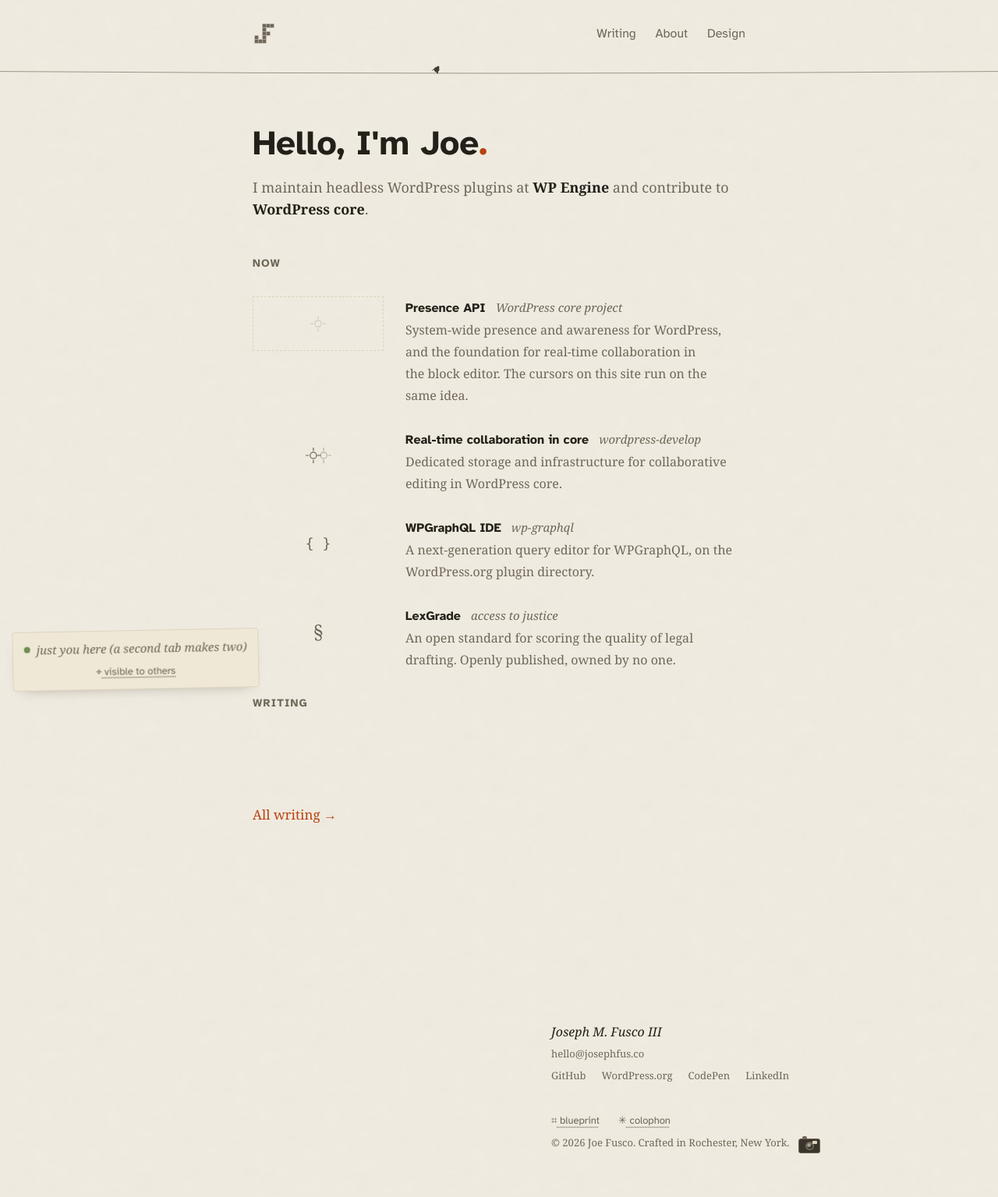
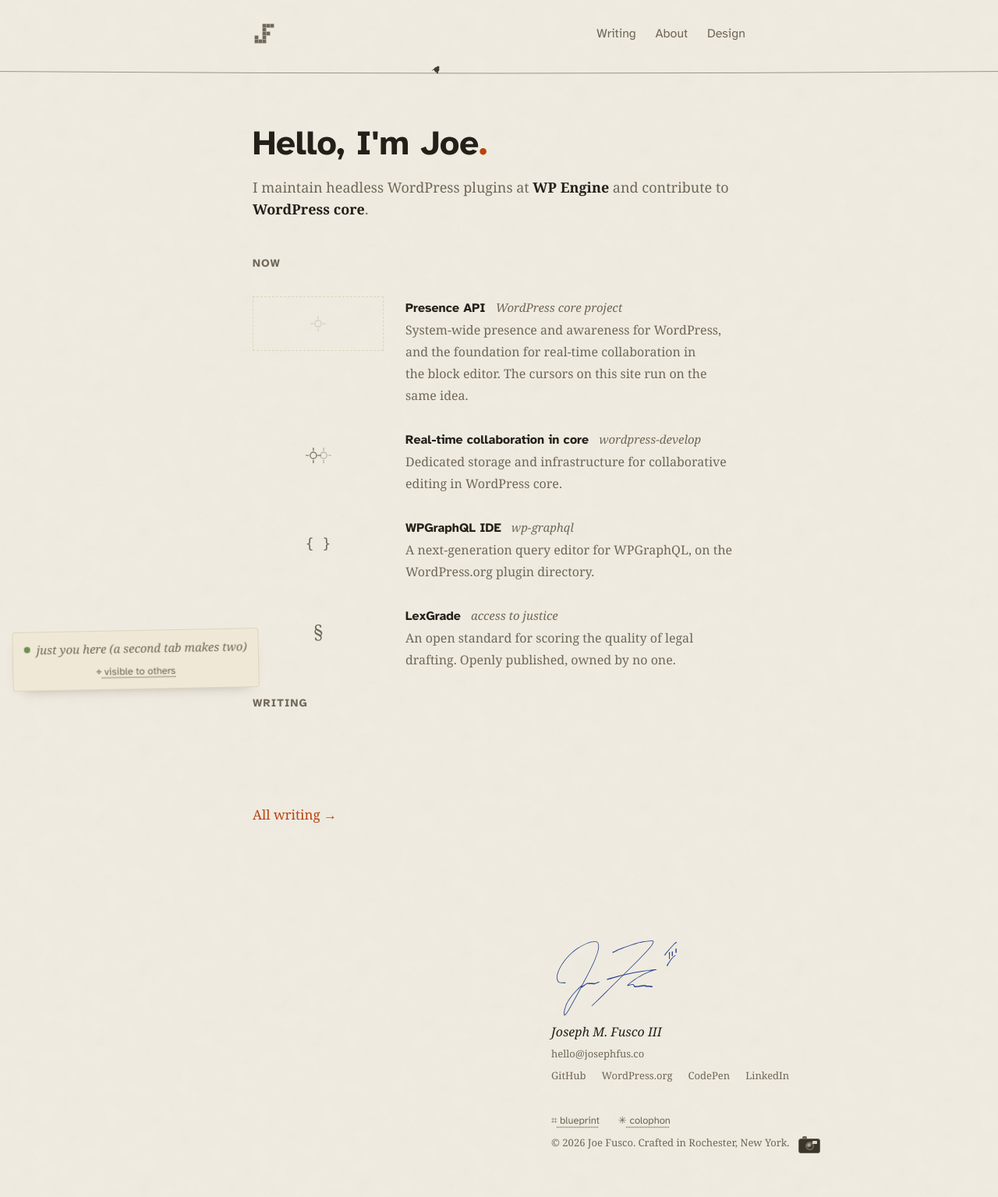
Before and after one commit to josephfusco/josephfusco.github.io, a Jekyll site: the page built from index.html, in a window 1280 px wide. Shown: the whole page at 78% size. Built offline with Jekyll 4.4.1, drawn with Linux system fonts in a browser that asks for light colours.

Commit message:
The signature is written, not scrubbed
The scroll-driven wipe was tied to scroll position, so a flick
finished it in a blink and a footer already in view never played
it at all. A signature is written. When the footer first enters
view, the eight strokes now appear in the order the hand drew
them, 140ms apart, once. Without JavaScript or under reduced
motion the ink is simply there.

Co-Authored-By: Claude Fable 5 <noreply@anthropic.com>
Claude-Session: https://claude.ai/code/session_019vAcPMvpcgUVRcyZCqV9hM

```diff
--- a/assets/css/redesign.css
+++ b/assets/css/redesign.css
@@ -743,7 +743,7 @@ html[data-blueprint] .blueprint-systems {
   .presence-dot, .typing span, .flame,
   .site-mark rect, .site-name-text,
   .posts li, .read-progress { animation: none !important; }
-  .signature-ink { animation: none !important; mask: none !important; }
+  .signature-ink path { animation: none !important; opacity: 1 !important; }
   .read-progress { display: none; }
   .cheese { display: none; }
   .peer-cursor { transition: none; }
@@ -1101,22 +1101,22 @@ h1, h2, h3, h4,
   color: #26418f;
 }
 .signature-ink svg { display: block; width: 100%; height: auto; }
-/* The signature signs itself as it scrolls into view, an ink wipe
-   driven by the reader's own scroll. Still ink everywhere else. */
-@supports (animation-timeline: view()) {
-  .signature-ink {
-    mask-image: linear-gradient(100deg, #000 46%, transparent 54%);
-    mask-size: 240% 100%;
-    mask-repeat: no-repeat;
-    animation: sign-in linear both;
-    animation-timeline: view();
-    animation-range: entry 20% entry 95%;
-  }
-  @keyframes sign-in {
-    from { mask-position: 100% 0; }
-    to { mask-position: 0% 0; }
-  }
+/* The signature is written, not shown: strokes appear in drawing
+   order when the footer first enters view, once. JS adds will-sign
+   before paint and signing on arrival; without JS it is simply there. */
+.signature-ink.will-sign path { opacity: 0; }
+.signature-ink.signing path {
+  opacity: 1;
+  animation: stroke-in 240ms ease-out backwards;
 }
+.signature-ink.signing path:nth-child(2) { animation-delay: 140ms; }
+.signature-ink.signing path:nth-child(3) { animation-delay: 280ms; }
+.signature-ink.signing path:nth-child(4) { animation-delay: 420ms; }
+.signature-ink.signing path:nth-child(5) { animation-delay: 560ms; }
+.signature-ink.signing path:nth-child(6) { animation-delay: 700ms; }
+.signature-ink.signing path:nth-child(7) { animation-delay: 840ms; }
+.signature-ink.signing path:nth-child(8) { animation-delay: 980ms; }
+@keyframes stroke-in { from { opacity: 0; } }
 .signature {
   font-family: Georgia, "Iowan Old Style", serif;
   font-style: italic;
--- a/assets/js/presence.js
+++ b/assets/js/presence.js
@@ -101,6 +101,24 @@
 
   /* ---- Presence layer ---- */
   var reduced = matchMedia('(prefers-reduced-motion: reduce)').matches;
+
+  /* The signature writes itself, stroke by stroke, when the footer
+     first comes into view. Skipped under reduced motion. */
+  var ink = document.querySelector('.signature-ink');
+  if (ink && !reduced && 'IntersectionObserver' in window) {
+    ink.classList.add('will-sign');
+    var inkIO = new IntersectionObserver(function (entries) {
+      entries.forEach(function (en) {
+        if (en.isIntersecting) {
+          ink.classList.remove('will-sign');
+          ink.classList.add('signing');
+          inkIO.disconnect();
+        }
+      });
+    }, { threshold: 0.4 });
+    inkIO.observe(ink);
+  }
+
   if (reduced || !('WebSocket' in window)) return;
 
   /* Invisibility: a human off-switch. Respects Global Privacy Control. */
```
